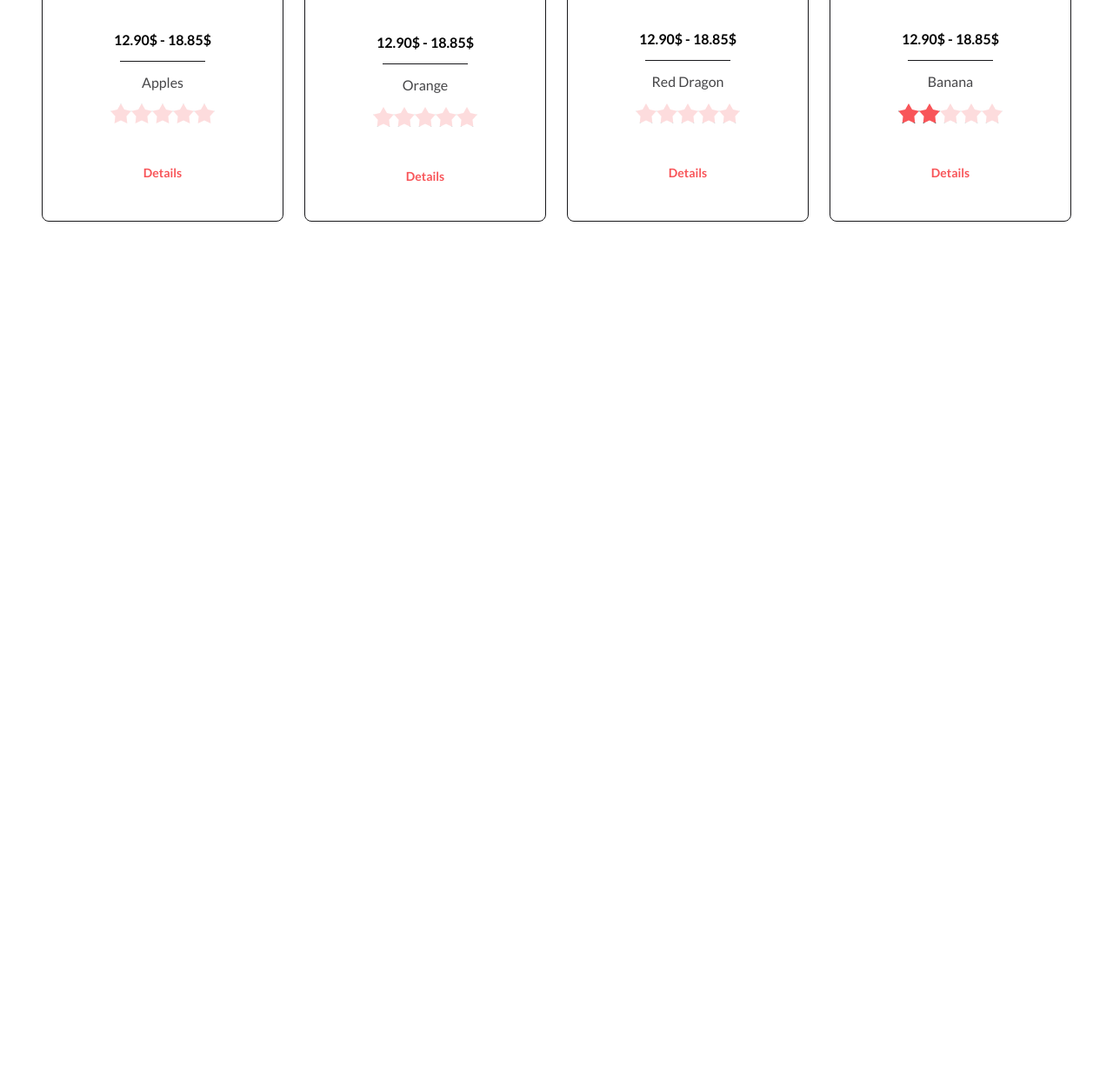
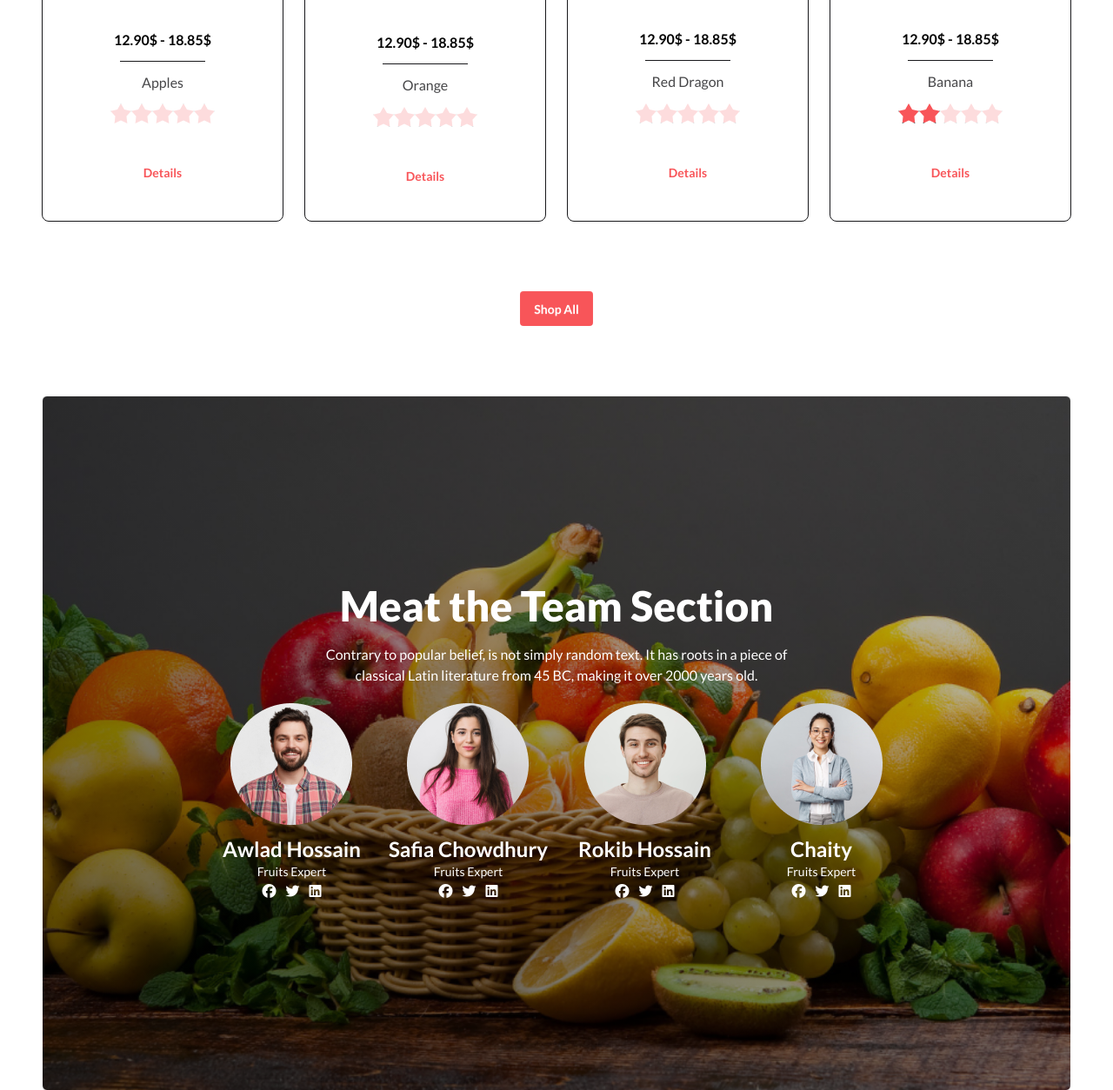
Before and after one commit to naimhossen1929/Fruit-Burst, a plain HTML site: page index.html in a window 1280 px wide. Shown: the part 1231-2485 px from the top of the page at 87% size. Before the commit the page ends 1486 px from the top, so only its background shows below. Drawn offline with nearby package versions, Linux system fonts and the light colour scheme.

Commit message:
complete Meat the Team section

```diff
--- a/index.html
+++ b/index.html
@@ -9,6 +9,9 @@
     <!------------------- Daisy UI & Tailwind css Link ----------- -->
     <link href="https://cdn.jsdelivr.net/npm/daisyui@5" rel="stylesheet" type="text/css" />
     <script src="https://cdn.jsdelivr.net/npm/@tailwindcss/browser@4"></script>
+
+    <!-- Font Awesome kit -->
+    <script src="https://kit.fontawesome.com/cc2435fc76.js" crossorigin="anonymous"></script>
 
     <!-- Lato google font  -->
     <link rel="preconnect" href="https://fonts.googleapis.com">
@@ -51,7 +54,9 @@
 
                 <div class="navbar-center lg:hidden">
                     <img class="w-10 h-10" src="images/logo.png" alt="">
-                    <a class="text-4xl text-transparent bg-clip-text bg-gradient-to-r from-[#7E1891] via-[#441752] to-[#1B1833] font-bold ml-2 cursor-pointer">Fruit Burst</a>
+                    <a
+                        class="text-4xl text-transparent bg-clip-text bg-gradient-to-r from-[#7E1891] via-[#441752] to-[#1B1833] font-bold ml-2 cursor-pointer">Fruit
+                        Burst</a>
                 </div>
 
                 <ul class="menu menu-horizontal px-1 text-white font-bold hidden lg:flex">
@@ -64,7 +69,9 @@
             </div>
             <div class="navbar-center hidden lg:flex">
                 <img class="w-10 h-10" src="images/logo.png" alt="">
-                <a class="text-4xl text-transparent bg-clip-text bg-gradient-to-r from-[#7E1891] via-[#441752] to-[#1B1833] font-bold ml-2 cursor-pointer">Fruit Burst</a>
+                <a
+                    class="text-4xl text-transparent bg-clip-text bg-gradient-to-r from-[#7E1891] via-[#441752] to-[#1B1833] font-bold ml-2 cursor-pointer">Fruit
+                    Burst</a>
             </div>
             <div class="navbar-end hidden lg:flex">
                 <div class="bg-white flex items-center justify-between rounded-full px-6 py-3">
@@ -78,14 +85,20 @@
 
         <div class="carousel w-full rounded-lg">
 
-            <div id="slide1" class="carousel-item relative w-full bg-[linear-gradient(45deg,rgba(0,0,0,0.6),rgba(0,0,0,0.2)),url(./images/banner1.png)] h-[65vh] bg-cover bg-center flex  items-center justify-center">
+            <div id="slide1"
+                class="carousel-item relative w-full bg-[linear-gradient(45deg,rgba(0,0,0,0.6),rgba(0,0,0,0.2)),url(./images/banner1.png)] h-[65vh] bg-cover bg-center flex  items-center justify-center">
                 <div class="absolute bg-[#F85559] px-4 py-2 rounded-sm top-5 right-5">
-                    <p class="text-lg font-bold text-transparent bg-clip-text bg-gradient-to-r from-[#7E1891] via-[#441752] to-[#1B1833] ">Hot Deal!!</p>
+                    <p
+                        class="text-lg font-bold text-transparent bg-clip-text bg-gradient-to-r from-[#7E1891] via-[#441752] to-[#1B1833] ">
+                        Hot Deal!!</p>
                 </div>
                 <div class="flex flex-col items-center justify-center text-white space-y-4">
                     <h1 class="text-2xl lg:text-7xl text-center font-extrabold ">Exotic tastes at your <br>doorstep</h1>
-                <p class="font-medium text-center text-[1.25rem] w-1/2 md:w-full">We supply high quality organic products</p>
-                <button class="btn bg-[#F85559] text-white border-none hover:bg-white hover:text-[#F85559] transition-all duration-200 ease-in">Shop Now</button>
+                    <p class="font-medium text-center text-[1.25rem] w-1/2 md:w-full">We supply high quality organic
+                        products</p>
+                    <button
+                        class="btn bg-[#F85559] text-white border-none hover:bg-white hover:text-[#F85559] transition-all duration-200 ease-in">Shop
+                        Now</button>
                 </div>
                 <div class="absolute left-5 right-5 top-1/2 flex -translate-y-1/2 transform justify-between">
                     <a href="#slide4" class="btn btn-circle">❮</a>
@@ -93,14 +106,20 @@
                 </div>
             </div>
 
-            <div id="slide2" class="carousel-item relative w-full bg-[linear-gradient(45deg,rgba(0,0,0,0.6),rgba(0,0,0,0.2)),url(./images/banner2.png)] h-[65vh] bg-cover bg-center flex  items-center justify-center">
+            <div id="slide2"
+                class="carousel-item relative w-full bg-[linear-gradient(45deg,rgba(0,0,0,0.6),rgba(0,0,0,0.2)),url(./images/banner2.png)] h-[65vh] bg-cover bg-center flex  items-center justify-center">
                 <div class="absolute bg-[#F85559] px-4 py-2 rounded-sm top-5 right-5">
-                    <p class="text-lg font-bold text-transparent bg-clip-text bg-gradient-to-r from-[#7E1891] via-[#441752] to-[#1B1833] ">Yummy!!</p>
+                    <p
+                        class="text-lg font-bold text-transparent bg-clip-text bg-gradient-to-r from-[#7E1891] via-[#441752] to-[#1B1833] ">
+                        Yummy!!</p>
                 </div>
                 <div class="flex flex-col items-center justify-center text-white space-y-4">
                     <h1 class="text-2xl lg:text-7xl text-center font-extrabold ">Exotic tastes at your <br>doorstep</h1>
-                  <p class="font-medium text-center text-[1.25rem] w-1/2 md:w-full">We supply high quality organic products</p>
-                  <button class="btn bg-[#F85559] text-white border-none hover:bg-white hover:text-[#F85559] transition-all duration-200 ease-in">Shop Now</button>
+                    <p class="font-medium text-center text-[1.25rem] w-1/2 md:w-full">We supply high quality organic
+                        products</p>
+                    <button
+                        class="btn bg-[#F85559] text-white border-none hover:bg-white hover:text-[#F85559] transition-all duration-200 ease-in">Shop
+                        Now</button>
                 </div>
                 <div class="absolute left-5 right-5 top-1/2 flex -translate-y-1/2 transform justify-between">
                     <a href="#slide1" class="btn btn-circle">❮</a>
@@ -108,14 +127,20 @@
                 </div>
             </div>
 
-            <div id="slide3" class="carousel-item relative w-full bg-[linear-gradient(45deg,rgba(0,0,0,0.6),rgba(0,0,0,0.2)),url(./images/banner3.png)] h-[65vh] bg-cover bg-center flex  items-center justify-center">
+            <div id="slide3"
+                class="carousel-item relative w-full bg-[linear-gradient(45deg,rgba(0,0,0,0.6),rgba(0,0,0,0.2)),url(./images/banner3.png)] h-[65vh] bg-cover bg-center flex  items-center justify-center">
                 <div class="absolute bg-[#F85559] px-4 py-2 rounded-sm top-5 right-5">
-                    <p class="text-lg font-bold text-transparent bg-clip-text bg-gradient-to-r from-[#7E1891] via-[#441752] to-[#1B1833] ">Hmmm!!</p>
+                    <p
+                        class="text-lg font-bold text-transparent bg-clip-text bg-gradient-to-r from-[#7E1891] via-[#441752] to-[#1B1833] ">
+                        Hmmm!!</p>
                 </div>
                 <div class="flex flex-col items-center justify-center text-white space-y-4">
                     <h1 class="text-2xl lg:text-7xl text-center font-extrabold ">Exotic tastes at your <br>doorstep</h1>
-                <p class="font-medium text-center text-[1.25rem] w-1/2 md:w-full">We supply high quality organic products</p>
-                <button class="btn bg-[#F85559] text-white border-none hover:bg-white hover:text-[#F85559] transition-all duration-200 ease-in">Shop Now</button>
+                    <p class="font-medium text-center text-[1.25rem] w-1/2 md:w-full">We supply high quality organic
+                        products</p>
+                    <button
+                        class="btn bg-[#F85559] text-white border-none hover:bg-white hover:text-[#F85559] transition-all duration-200 ease-in">Shop
+                        Now</button>
                 </div>
                 <div class="absolute left-5 right-5 top-1/2 flex -translate-y-1/2 transform justify-between">
                     <a href="#slide2" class="btn btn-circle">❮</a>
@@ -123,14 +148,20 @@
                 </div>
             </div>
 
-            <div id="slide4" class="carousel-item relative w-full bg-[linear-gradient(45deg,rgba(0,0,0,0.6),rgba(0,0,0,0.2)),url(./images/banner4.png)] h-[65vh] bg-cover bg-center flex  items-center justify-center">
+            <div id="slide4"
+                class="carousel-item relative w-full bg-[linear-gradient(45deg,rgba(0,0,0,0.6),rgba(0,0,0,0.2)),url(./images/banner4.png)] h-[65vh] bg-cover bg-center flex  items-center justify-center">
                 <div class="absolute bg-[#F85559] px-4 py-2 rounded-sm top-5 right-5">
-                    <p class="text-lg font-bold text-transparent bg-clip-text bg-gradient-to-r from-[#7E1891] via-[#441752] to-[#1B1833] ">Jussy!!</p>
+                    <p
+                        class="text-lg font-bold text-transparent bg-clip-text bg-gradient-to-r from-[#7E1891] via-[#441752] to-[#1B1833] ">
+                        Jussy!!</p>
                 </div>
                 <div class="flex flex-col items-center justify-center text-white space-y-4">
                     <h1 class="text-2xl lg:text-7xl text-center font-extrabold ">Exotic tastes at your <br>doorstep</h1>
-                <p class="font-medium text-center text-[1.25rem] w-1/2 md:w-full">We supply high quality organic products</p>
-                <button class="btn bg-[#F85559] text-white border-none hover:bg-white hover:text-[#F85559] transition-all duration-200 ease-in">Shop Now</button>
+                    <p class="font-medium text-center text-[1.25rem] w-1/2 md:w-full">We supply high quality organic
+                        products</p>
+                    <button
+                        class="btn bg-[#F85559] text-white border-none hover:bg-white hover:text-[#F85559] transition-all duration-200 ease-in">Shop
+                        Now</button>
                 </div>
                 <div class="absolute left-5 right-5 top-1/2 flex -translate-y-1/2 transform justify-between">
                     <a href="#slide3" class="btn btn-circle">❮</a>
@@ -173,7 +204,8 @@
             <div class="my-20 flex flex-col lg:flex-row items-center justify-center gap-7 ">
                 <div>
                     <h3 class="text-4xl font-bold text-black mb-4">Deal of the day</h3>
-                    <p class="lg:w-2/3 w-50% opacity-80">Contrary to popular belief, is not simply random text. It has roots in a piece of classical Latin literature from 45 BC, making it over 2000 years old.</p>
+                    <p class="lg:w-2/3 w-50% opacity-80">Contrary to popular belief, is not simply random text. It has
+                        roots in a piece of classical Latin literature from 45 BC, making it over 2000 years old.</p>
                 </div>
 
                 <div>
@@ -215,7 +247,8 @@
                     <p class="opacity-80">Apples</p>
                     <div class="rating">
                         <input type="radio" name="rating-2" class="mask mask-star-2 bg-[#F85559]" aria-label="1 star" />
-                        <input type="radio" name="rating-2" class="mask mask-star-2 bg-[#F85559]" aria-label="2 star" checked="checked" />
+                        <input type="radio" name="rating-2" class="mask mask-star-2 bg-[#F85559]" aria-label="2 star"
+                            checked="checked" />
                         <input type="radio" name="rating-2" class="mask mask-star-2 bg-[#F85559]" aria-label="3 star" />
                         <input type="radio" name="rating-2" class="mask mask-star-2 bg-[#F85559]" aria-label="4 star" />
                         <input type="radio" name="rating-2" class="mask mask-star-2 bg-[#F85559]" aria-label="5 star" />
@@ -230,7 +263,8 @@
                     <p class="opacity-80">Orange</p>
                     <div class="rating">
                         <input type="radio" name="rating-2" class="mask mask-star-2 bg-[#F85559]" aria-label="1 star" />
-                        <input type="radio" name="rating-2" class="mask mask-star-2 bg-[#F85559]" aria-label="2 star" checked="checked" />
+                        <input type="radio" name="rating-2" class="mask mask-star-2 bg-[#F85559]" aria-label="2 star"
+                            checked="checked" />
                         <input type="radio" name="rating-2" class="mask mask-star-2 bg-[#F85559]" aria-label="3 star" />
                         <input type="radio" name="rating-2" class="mask mask-star-2 bg-[#F85559]" aria-label="4 star" />
                         <input type="radio" name="rating-2" class="mask mask-star-2 bg-[#F85559]" aria-label="5 star" />
@@ -245,7 +279,8 @@
                     <p class="opacity-80">Red Dragon</p>
                     <div class="rating">
                         <input type="radio" name="rating-2" class="mask mask-star-2 bg-[#F85559]" aria-label="1 star" />
-                        <input type="radio" name="rating-2" class="mask mask-star-2 bg-[#F85559]" aria-label="2 star" checked="checked" />
+                        <input type="radio" name="rating-2" class="mask mask-star-2 bg-[#F85559]" aria-label="2 star"
+                            checked="checked" />
                         <input type="radio" name="rating-2" class="mask mask-star-2 bg-[#F85559]" aria-label="3 star" />
                         <input type="radio" name="rating-2" class="mask mask-star-2 bg-[#F85559]" aria-label="4 star" />
                         <input type="radio" name="rating-2" class="mask mask-star-2 bg-[#F85559]" aria-label="5 star" />
@@ -260,7 +295,8 @@
                     <p class="opacity-80">Banana</p>
                     <div class="rating">
                         <input type="radio" name="rating-2" class="mask mask-star-2 bg-[#F85559]" aria-label="1 star" />
-                        <input type="radio" name="rating-2" class="mask mask-star-2 bg-[#F85559]" aria-label="2 star" checked="checked" />
+                        <input type="radio" name="rating-2" class="mask mask-star-2 bg-[#F85559]" aria-label="2 star"
+                            checked="checked" />
                         <input type="radio" name="rating-2" class="mask mask-star-2 bg-[#F85559]" aria-label="3 star" />
                         <input type="radio" name="rating-2" class="mask mask-star-2 bg-[#F85559]" aria-label="4 star" />
                         <input type="radio" name="rating-2" class="mask mask-star-2 bg-[#F85559]" aria-label="5 star" />
@@ -269,6 +305,67 @@
                     <button class="btn btn-ghost text-[#F85559]">Details </button>
                 </div>
             </div>
+            <div class="flex justify-center items-center">
+                <button
+                    class="btn bg-[#F85559] text-white  border-none hover:bg-gray-300 hover:text-[#F85559] transition-all duration-200 ease-in my-20">Shop
+                    All</button>
+            </div>
+        </section>
+
+        <!-- ----------------Meat the Team Section Start------------------- -->
+
+        <section class="container mx-auto px-4 lg:px-12">
+            <div
+                class="relative w-full bg-[linear-gradient(45deg,rgba(0,0,0,0.6),rgba(0,0,0,0.2)),url(./images/banner1.png)] h-[100vh] bg-cover bg-center flex  items-center justify-center mb-20 border rounded-md text-white flex flex-col items-center justify-center space-y-5">
+                <h2 class="text-2xl  font-extrabold lg:text-5xl">Meat the Team Section</h2>
+                <p class="w-30% lg:w-1/2 text-center">Contrary to popular belief, is not simply random text. It has roots in a
+                    piece of classical Latin literature from 45 BC, making it over 2000 years old.</p>
+
+                <div class="grid grid-cols-4 gap-5">
+                    <div class="flex flex-col justify-center items-center">
+                        <img class="mb-3" src="./images/member1.png" alt="">
+                        <h4 class="lg:text-2xl font-semibold">Awlad Hossain</h4>
+                        <p class="text-sm">Fruits Expert</p>
+                        <div class="space-x-2">
+                            <i class="fa-brands fa-facebook"></i>
+                            <i class="fa-brands fa-twitter"></i>
+                            <i class="fa-brands fa-linkedin"></i>
+                        </div>
+                    </div>
+                    <div class="flex flex-col justify-center items-center">
+                        <img class="mb-3" src="./images/member2.png" alt="">
+                        <h4 class="lg:text-2xl font-semibold">Safia Chowdhury</h4>
+                        <p class="text-sm">Fruits Expert</p>
+                        <div class="space-x-2">
+                            <i class="fa-brands fa-facebook"></i>
+                            <i class="fa-brands fa-twitter"></i>
+                            <i class="fa-brands fa-linkedin"></i>
+                        </div>
+                    </div>
+                    <div class="flex flex-col justify-center items-center">
+                        <img class="mb-3" src="./images/member3.png" alt="">
+                        <h4 class="lg:text-2xl font-semibold">Rokib Hossain</h4>
+                        <p class="text-sm">Fruits Expert</p>
+                        <div class="space-x-2">
+                            <i class="fa-brands fa-facebook"></i>
+                            <i class="fa-brands fa-twitter"></i>
+                            <i class="fa-brands fa-linkedin"></i>
+                        </div>
+                    </div>
+                    <div class="flex flex-col justify-center items-center">
+                        <img class="mb-3" src="./images/member4.png" alt="">
+                        <h4 class="lg:text-2xl font-semibold">Chaity</h4>
+                        <p class="text-sm">Fruits Expert</p>
+                        <div class="space-x-2">
+                            <i class="fa-brands fa-facebook"></i>
+                            <i class="fa-brands fa-twitter"></i>
+                            <i class="fa-brands fa-linkedin"></i>
+                        </div>
+                    </div>
+                </div>
+
+            </div>
+
         </section>
 
     </main>
```
Lines whose indentation alone changed are shown as unchanged.
